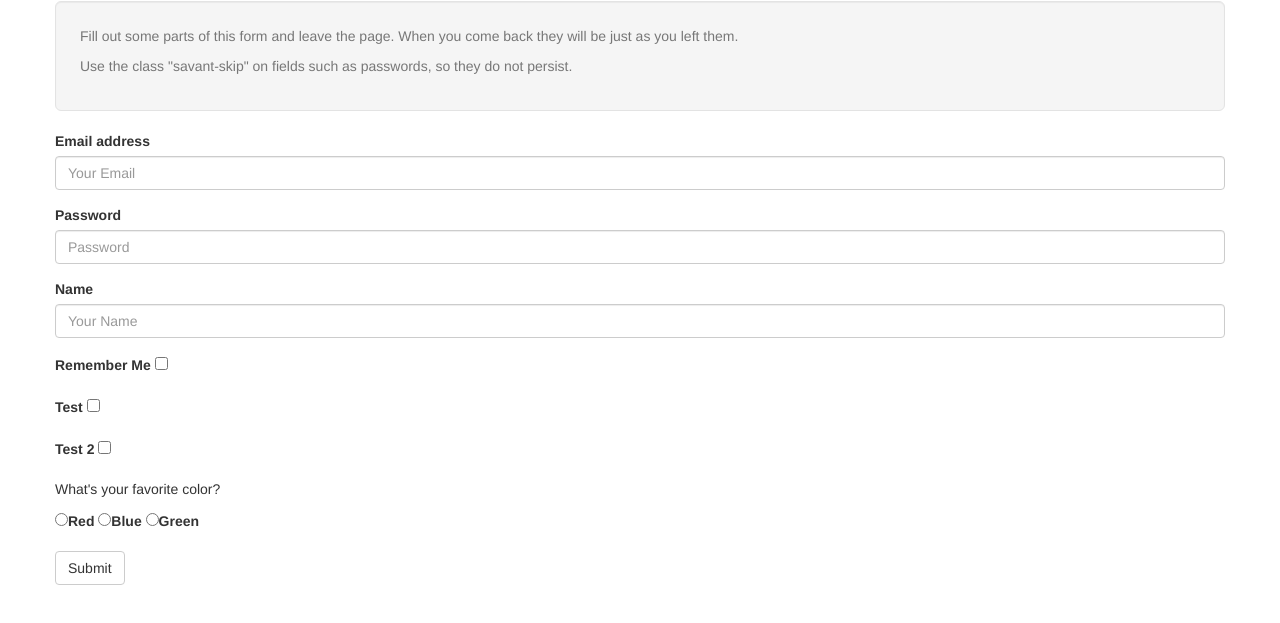
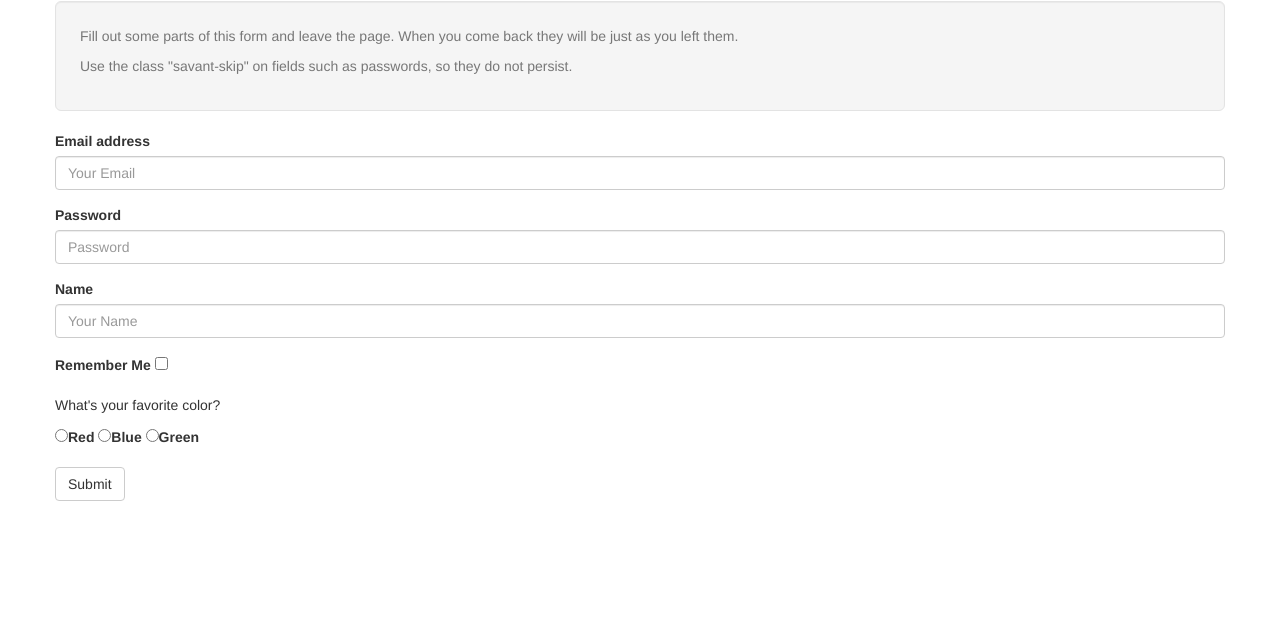
Before and after one commit to Kalan-Brock/savant.js, a plain HTML site: page index.html in a window 1280 px wide. Shown: the part 69-692 px from the top of the page. Drawn offline with nearby package versions, Linux system fonts and the light colour scheme.

Commit message:
Don't need test checkboxes on the example form.

```diff
--- a/index.html
+++ b/index.html
@@ -36,14 +36,6 @@
 					<input type="checkbox" name="remember[]" id="remember">
 				</div>
 				<div class="form-group">
-					<label for="test">Test</label>
-					<input type="checkbox" name="test[]" id="test" value="test">
-				</div>
-				<div class="form-group">
-					<label for="test2">Test 2</label>
-					<input type="checkbox" name="test[]" id="test2" value="test2">
-				</div>
-				<div class="form-group">
 					<p>What's your favorite color?</p>
 					<label for="favorite"><input type="radio" name="favorite" id="favorite" value="Red">Red</label>
 					<label for="favorite"><input type="radio" name="favorite" id="favorite" value="Blue">Blue</label>
```
